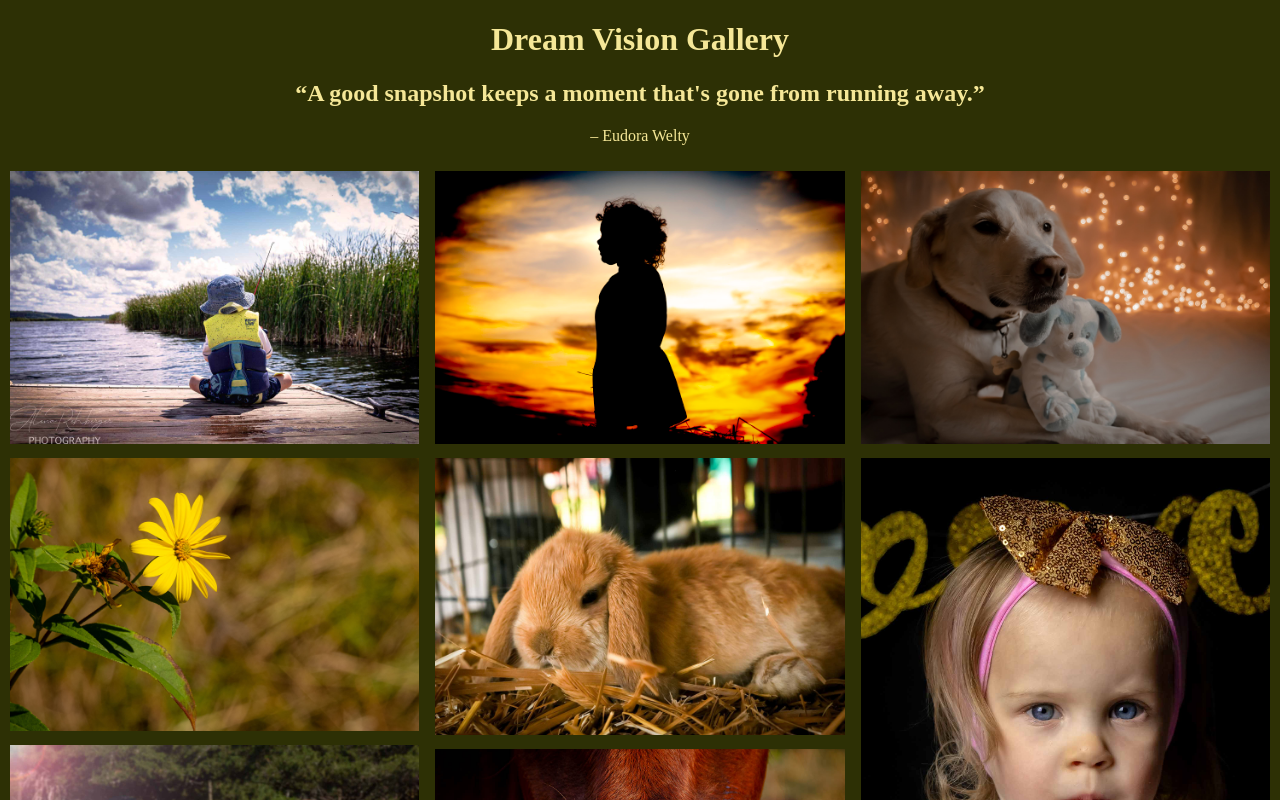
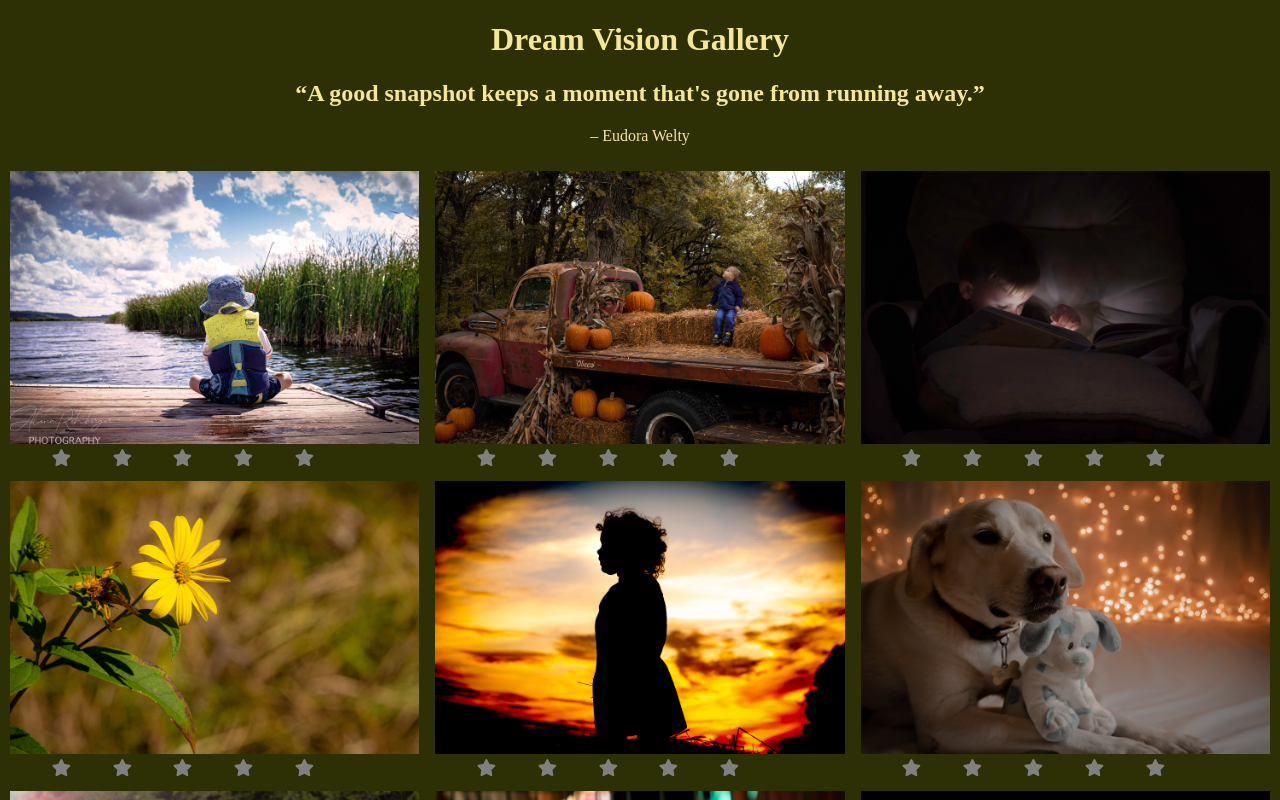
Before and after one commit to AlenaReh/Dream-Vision-Gallery, a React (Create React App) app in the folder my-gallery/src/: page / in a window 1280 px wide. Shown: the top 800 px of the page. Built offline with nearby package versions, Linux system fonts and the light colour scheme; the HTML template or start-up script is replaced by a standard one.

Commit message:
Star Ratings added

```diff
--- a/my-gallery/src/components/Gallery.css
+++ b/my-gallery/src/components/Gallery.css
@@ -76,9 +76,20 @@ body {
     padding: 5px;
 }
 
-.star{
-  left: 20rem;
+svg.star{
+  cursor: pointer;
+  padding-left: 1.3rem;
+  width: 1.2rem;
+  height: 1.2rem;
+  margin-left: 1.3rem;
 }
+/* .starsSelected {
+  justify-content: center;
+  align-items: center;
+  text-align: center;
+  font-size: 14px;
+} */
+
 
 /* Mobile responsiveness */
 @media screen and (max-width: 375px) {
--- a/my-gallery/src/components/Gallery.js
+++ b/my-gallery/src/components/Gallery.js
@@ -27,12 +27,13 @@ function Star({ selected = false, onSelect }) {
   return (
     <FaStar
       className="star"
-      color={selected ? "red" : "gray"}
+      color={selected ? "gold" : "gray"}
       onClick={onSelect}
     />
   );
 }
-function StarRating({ totalStars = 5 }) {
+
+function StarRating({ totalStars = 5}) {
   const [selectedStars, setSelectedStars] = useState(0);
   return (
     <>
@@ -43,7 +44,7 @@ function StarRating({ totalStars = 5 }) {
           onSelect={() => setSelectedStars(i + 1)}
         />
       ))}
-      {/* <p>{selectedStars} of {totalStars}</p> */}
+      {/* <p className="starsSelected">{selectedStars} of {totalStars}</p> */}
     </>
   );
 }
@@ -156,14 +157,12 @@ const Gallery = () => {
   const [photo, setPhoto] = useState(false);
   const [tempImgSrc, setTempImgSrc] = useState("");
   const [title, setTitle] = useState('');
-  // const [selected, setSelected] = useState('');
+
   const getImg = (imgSrc, title) => {
-    // console.log(imgSrc);
     setTempImgSrc(imgSrc);
     setPhoto(true);
     setTitle(title);
   };
-
 
   return (
     <>
@@ -173,20 +172,20 @@ const Gallery = () => {
       <p className="quote">– Eudora Welty</p>
 
       <div className={photo ? "photo open" : "photo"}>
+        <FaWindowClose onClick={() => setPhoto(false)} />
 
-        <FaWindowClose onClick={() => setPhoto(false)} />
         <img src={tempImgSrc} title={data.title} alt="" />
-
         {data.map((item) => {
           return (
-            <p onChange={() => setTitle(title)}className="title" key={item.id}>
+            <p onChange={() => setTitle(title)} className="title" key={item.id}>
               {title}
             </p>
-          );
+          )
         })}
 
-        <StarRating totalStars={4} className="star"/>;
+      {/* <StarRating/>; */}
       </div>
+
 
       <div className="gallery">
         {data.map((item) => {
@@ -201,6 +200,10 @@ const Gallery = () => {
                 alt={item.title}
                 style={{ width: "100%" }}
               />
+
+
+              <StarRating className="star"/>
+
             </div>
           );
         })}
```
